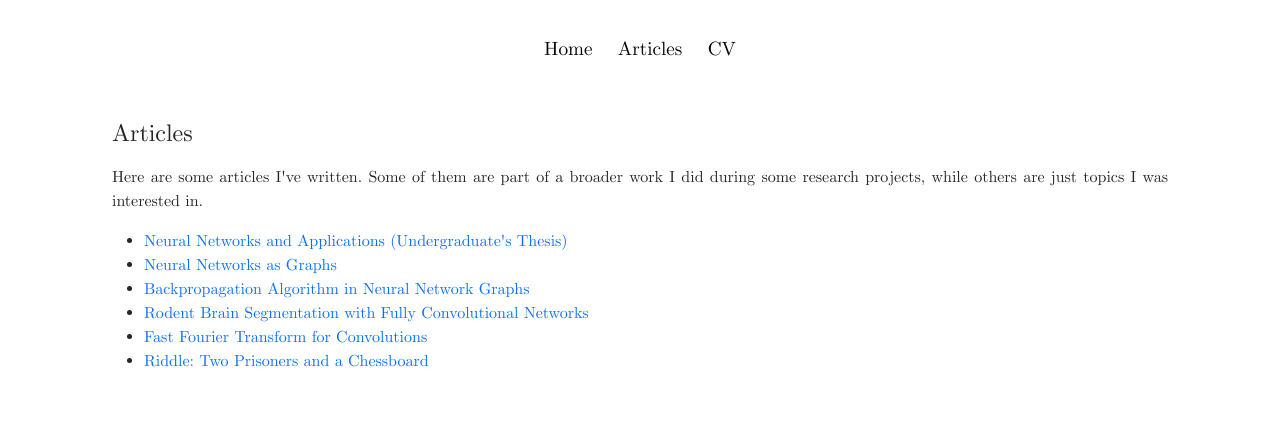
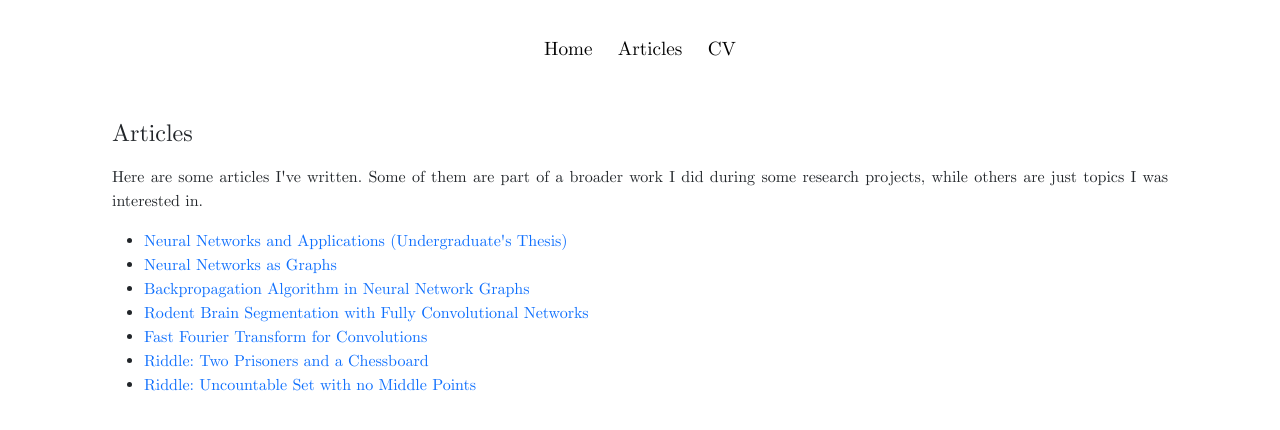
Before and after one commit to RoidaVinci/web, a Jekyll site: the page built from article.md, in a window 1280 px wide. Shown: the top 430 px of the page. Built offline with Jekyll 4.4.1, drawn with Linux system fonts in a browser that asks for light colours.

Commit message:
Update article.md

```diff
--- a/article.md
+++ b/article.md
@@ -19,6 +19,7 @@ permalink: /article/
                     <li><a href="../articles/idis.html">Rodent Brain Segmentation with Fully Convolutional Networks</a></li>
                     <li><a href="../articles/fft.html">Fast Fourier Transform for Convolutions</a></li>
                     <li><a href="../articles/escape_prison.html">Riddle: Two Prisoners and a Chessboard</a></li>
+                    <li><a href="../articles/escape_prison.html">Riddle: Uncountable Set with no Middle Points</a></li>
                 </ul>
             </div>
         </div>
```
